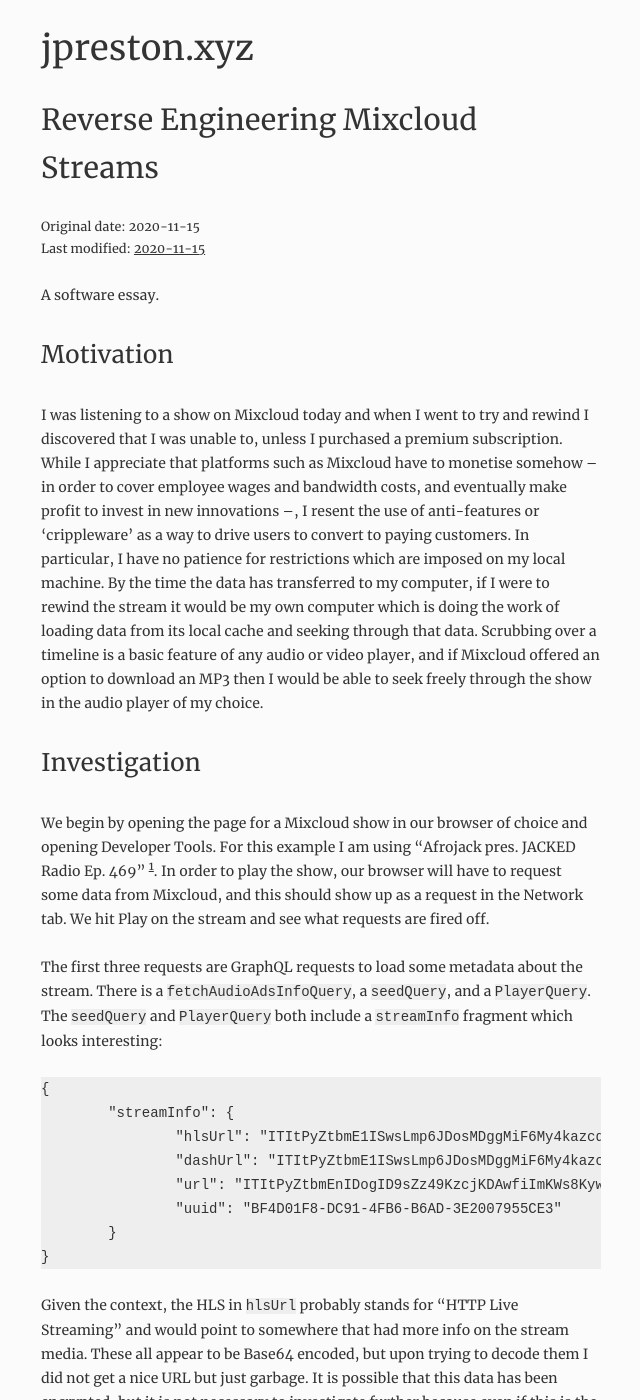
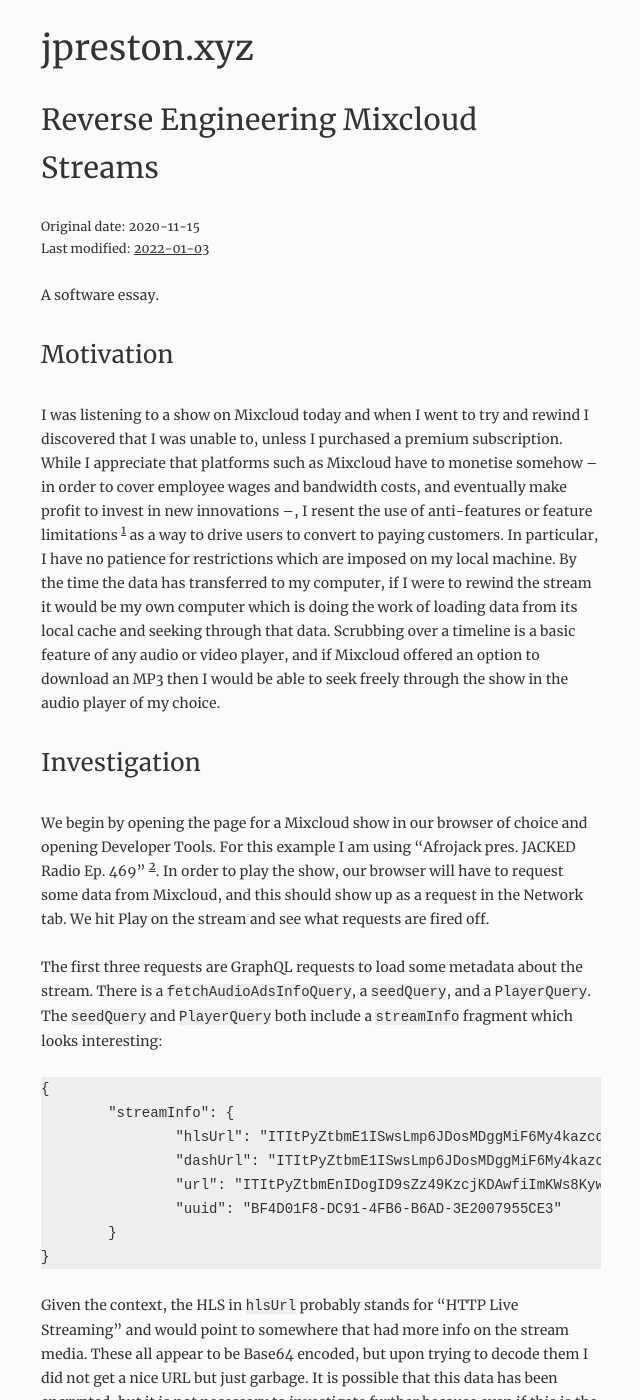
Before and after one commit to wcerfgba/jpreston.xyz, a Jekyll site: the page built from reverse-engineering-mixcloud-streams.md, in a window 1280 px wide and 1400 px high. Shown: the whole window, without its empty margins (319-959 px from the left). Built offline with Jekyll 4.4.1, drawn with Linux system fonts in a browser that asks for light colours; some of the changed text lies outside the part shown.

Commit message:
Replace 'crippleware'

```diff
--- a/reverse-engineering-mixcloud-streams.md
+++ b/reverse-engineering-mixcloud-streams.md
@@ -2,14 +2,14 @@
 layout: page
 title: Reverse Engineering Mixcloud Streams
 date: '2020-11-15'
-last_modified_at: '2020-11-15'
+last_modified_at: '2022-01-03'
 ---
 
 A [[software]] [[essay]].
 
 ### Motivation
 
-I was listening to a show on Mixcloud today and when I went to try and rewind I discovered that I was unable to, unless I purchased a premium subscription. While I appreciate that platforms such as Mixcloud have to monetise somehow -- in order to cover employee wages and bandwidth costs, and eventually make profit to invest in new innovations --, I resent the use of anti-features or 'crippleware' as a way to drive users to convert to paying customers. In particular, I have no patience for restrictions which are imposed on my local machine. By the time the data has transferred to my computer, if I were to rewind the stream it would be my own computer which is doing the work of loading data from its local cache and seeking through that data. Scrubbing over a timeline is a basic feature of any audio or video player, and if Mixcloud offered an option to download an MP3 then I would be able to seek freely through the show in the audio player of my choice.
+I was listening to a show on Mixcloud today and when I went to try and rewind I discovered that I was unable to, unless I purchased a premium subscription. While I appreciate that platforms such as Mixcloud have to monetise somehow -- in order to cover employee wages and bandwidth costs, and eventually make profit to invest in new innovations --, I resent the use of anti-features or feature limitations [^crip] as a way to drive users to convert to paying customers. In particular, I have no patience for restrictions which are imposed on my local machine. By the time the data has transferred to my computer, if I were to rewind the stream it would be my own computer which is doing the work of loading data from its local cache and seeking through that data. Scrubbing over a timeline is a basic feature of any audio or video player, and if Mixcloud offered an option to download an MP3 then I would be able to seek freely through the show in the audio player of my choice.
 
 ### Investigation
 
@@ -100,9 +100,11 @@
 
 The Mixcloud stream protocol is not heavily obfuscated and is trivial to reverse engineer using commonly available Unix tools and a bit of intuition about how streaming media works. If Mixcloud wanted to make this reverse engineering more difficult in the future, they should encrypt the individual MPEG segments and then decrypt them in the browser once they are downloaded. This would ensure that they are encrypted at rest in the cache, and an attacker would have to inspect the JavaScript to determine how to decrypt the segments, and then apply this decryption to the downloaded segments, before they could be stitched together.
 
-Additionally, Mixcloud could offer an option to download a complete MP3 so users can listen to a stream offline. If such a feature required a subscription, this would be a good motivator for people to convert from free users, and in my opinion is a much better approach to take than crippling the UX for free users: providing a poor experience for free users doesn't motivate me to become a subscriber, instead it leaves a bad taste in my mouth and makes me _not_ want to pay. From what I can glean from Mixcloud's knowledge base, downloading is currently supported for 'Select' creators (so the uploader of the stream you want to download from also has to have a paid plan) and is limited to in-app downloads (meaning you have to use Android or iOS, and can only listen in the official Mixcloud app) [^2].
+Additionally, Mixcloud could offer an option to download a complete MP3 so users can listen to a stream offline. If such a feature required a subscription, this would be a good motivator for people to convert from free users, and in my opinion is a much better approach to take than ruining the UX for free users: providing a poor experience for free users doesn't motivate me to become a subscriber, instead it leaves a bad taste in my mouth and makes me _not_ want to pay. From what I can glean from Mixcloud's knowledge base, downloading is currently supported for 'Select' creators (so the uploader of the stream you want to download from also has to have a paid plan) and is limited to in-app downloads (meaning you have to use Android or iOS, and can only listen in the official Mixcloud app) [^2].
 
 ### References
 
+[^crip]: Previously I used the term 'crippleware' to describe feature-limited software. This is an old term which dates back to the Jargon File [^jf-crip] if not earlier. However, I've opted to remove this term from this essay because it derives from an offensive term for people with physical or motor disabilities.
+[^jf-crip]: <http://www.catb.org/jargon/html/C/crippleware.html>
 [^1]: <https://www.mixcloud.com/afrojack/afrojack-pres-jacked-radio-ep-470/>
 [^2]: <https://help.mixcloud.com/hc/en-us/articles/360004054359-How-do-I-listen-offline->
```
